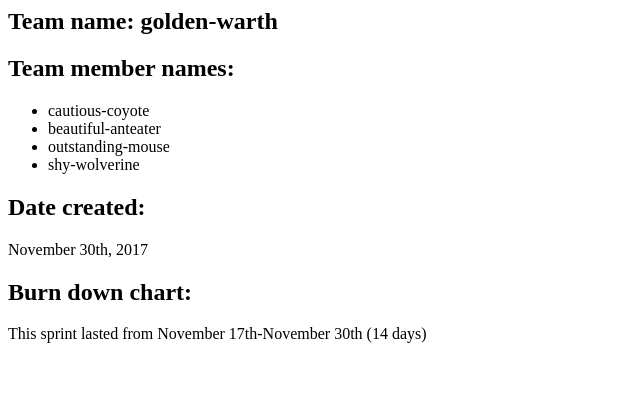
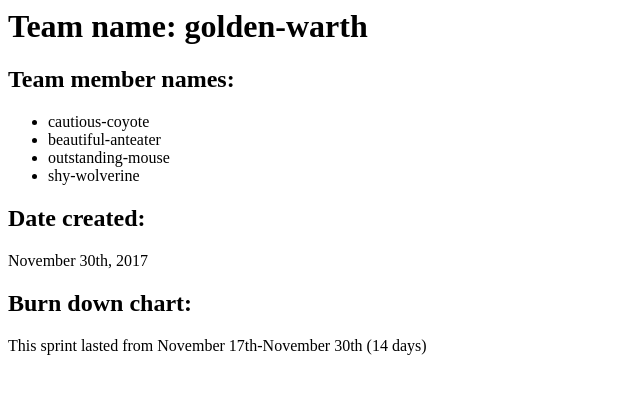
Before and after one commit to EMILYJM12/emilyjm12.github.io, a plain HTML site: page index.html in a window 1280 px wide. Shown: the whole page, without its empty margins (0-640 px from the left). Drawn offline with Linux system fonts and the light colour scheme.

Commit message:
Update index.html

```diff
--- a/index.html
+++ b/index.html
@@ -1,4 +1,4 @@
-<h2>Team name: golden-warth</h2>
+<h1>Team name: golden-warth</h1>
 <h2>Team member names:</h2>
 <ul>
   <li>cautious-coyote</li>
```
